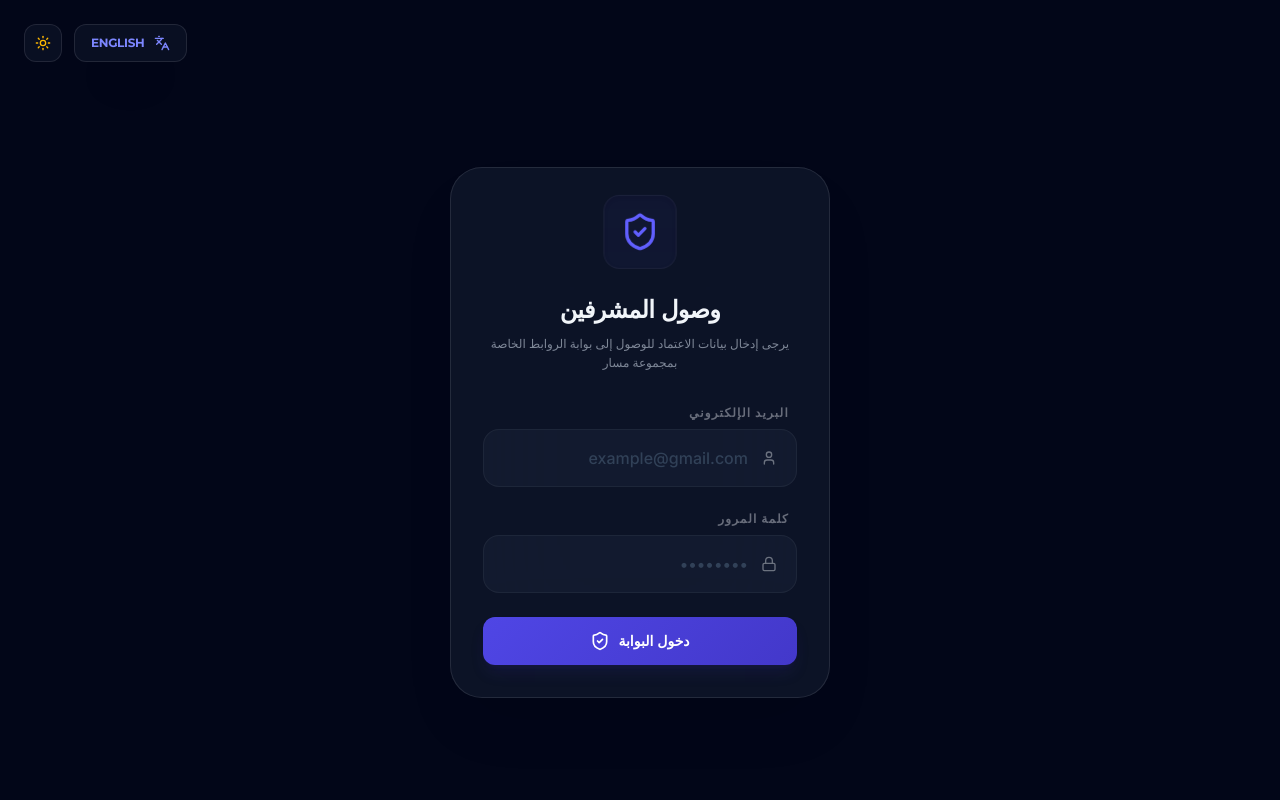
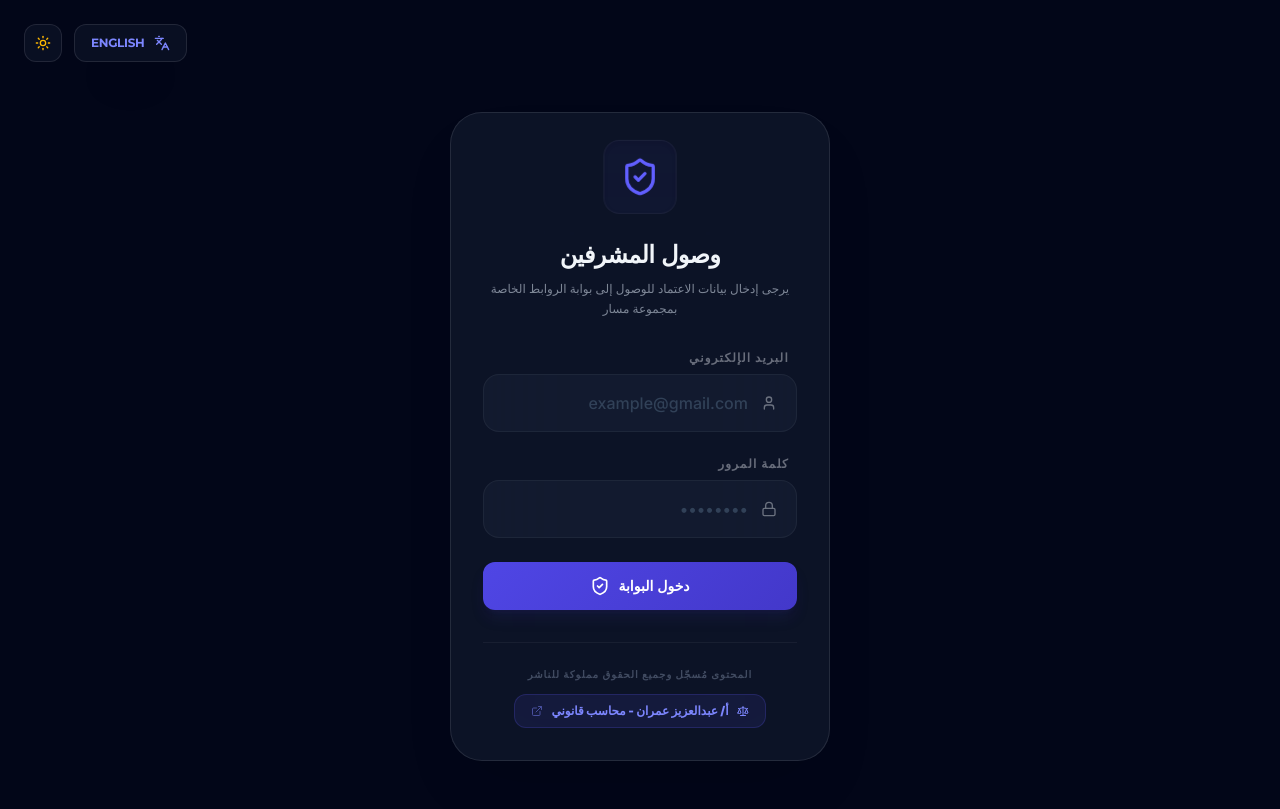
Before and after one commit to accountants81/MasAR, a React (Vite) app: page / in a window 1280 px wide. Built offline with nearby package versions, Linux system fonts and the light colour scheme.

Commit message:
feat: Add intellectual rights notice
Includes a new text field for intellectual property rights and displays it in the footer of the login page. This enhances the portal's professional presentation and legal standing.

```diff
--- a/src/App.tsx
+++ b/src/App.tsx
@@ -37,6 +37,7 @@ const TRANSLATIONS = {
     error: "البريد الإلكتروني أو كلمة المرور غير صحيحة",
     underSupervision: "تحت إشراف الخبير المحاسبي",
     supervisorName: "أ/ عبدالعزيز عمران - محاسب قانوني",
+    intellectualRights: "المحتوى مُسجّل وجميع الحقوق مملوكة للناشر",
     copyright: "جميع الحقوق مملوكة لـ",
     logoutBtn: "تسجيل الخروج الرسمي",
     visit: "زيارة الرابط"
@@ -50,6 +51,7 @@ const TRANSLATIONS = {
     error: "Invalid email or password",
     underSupervision: "Under Supervision of Accounting Expert",
     supervisorName: "Mr. Abdelaziz Omran - CPA",
+    intellectualRights: "Content is registered and all rights are reserved to the publisher",
     copyright: "All rights reserved to",
     logoutBtn: "Official Logout",
     visit: "Visit Link"
@@ -413,6 +415,28 @@ export default function App() {
                   )}
                 </motion.button>
               </form>
+
+              <div className="mt-8 pt-6 border-t border-white/5 flex flex-col items-center gap-3 text-center">
+                <p className={`text-[10px] font-bold uppercase tracking-widest opacity-40 ${isDarkMode ? 'text-slate-400' : 'text-slate-500'}`}>
+                  {t.intellectualRights}
+                </p>
+                <motion.a
+                  href="https://aamo.vercel.app/"
+                  target="_blank"
+                  rel="noopener noreferrer"
+                  whileHover={{ scale: 1.05 }}
+                  whileTap={{ scale: 0.95 }}
+                  className={`flex items-center gap-2 px-4 py-2 rounded-xl text-xs font-black transition-all border ${
+                    isDarkMode
+                      ? 'bg-indigo-500/10 border-indigo-500/20 text-indigo-400 hover:bg-indigo-500/20'
+                      : 'bg-indigo-50 border-indigo-100 text-indigo-600 hover:bg-indigo-100 shadow-sm'
+                  }`}
+                >
+                  <Scale className="w-3 h-3" />
+                  <span>{t.supervisorName}</span>
+                  <ExternalLink className="w-3 h-3 opacity-50" />
+                </motion.a>
+              </div>
             </motion.div>
           ) : (
             <div className="w-full max-w-3xl flex flex-col items-center">
@@ -486,7 +510,7 @@ export default function App() {
                     <motion.a
                       whileHover={{ scale: 1.1, y: -5 }}
                       whileTap={{ scale: 0.95 }}
-                      href="tel:01010369035"
+                      href="tel:01226949834"
                       className={`group p-6 rounded-3xl transition-all duration-300 border ${
                         isDarkMode
                         ? 'bg-slate-900/60 border-indigo-500/30 text-indigo-400 hover:border-indigo-500/60 hover:bg-indigo-500/5'
@@ -500,7 +524,7 @@ export default function App() {
                     <motion.a
                       whileHover={{ scale: 1.1, y: -5 }}
                       whileTap={{ scale: 0.95 }}
-                      href="https://wa.me/201010369035"
+                      href="https://wa.me/201226949834"
                       target="_blank"
                       rel="noopener noreferrer"
                       className={`group p-6 rounded-3xl transition-all duration-300 border ${
```
